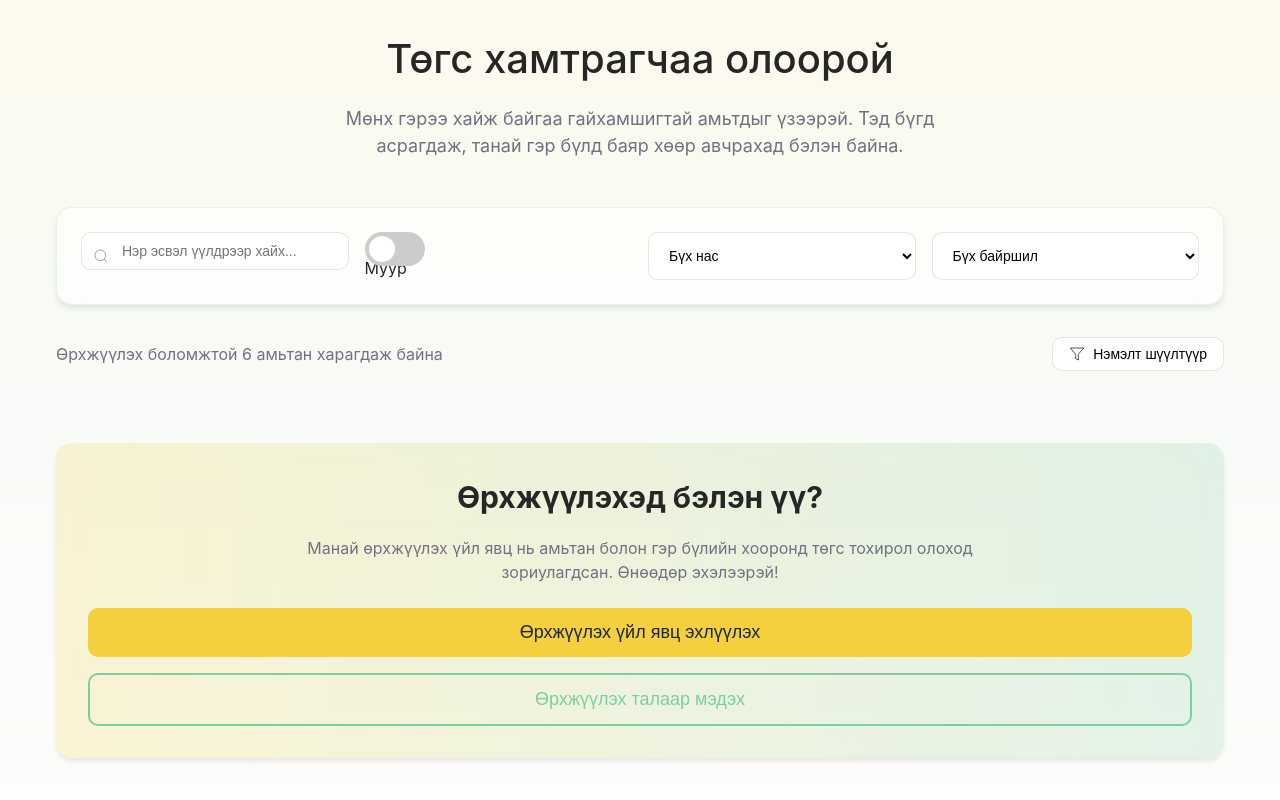
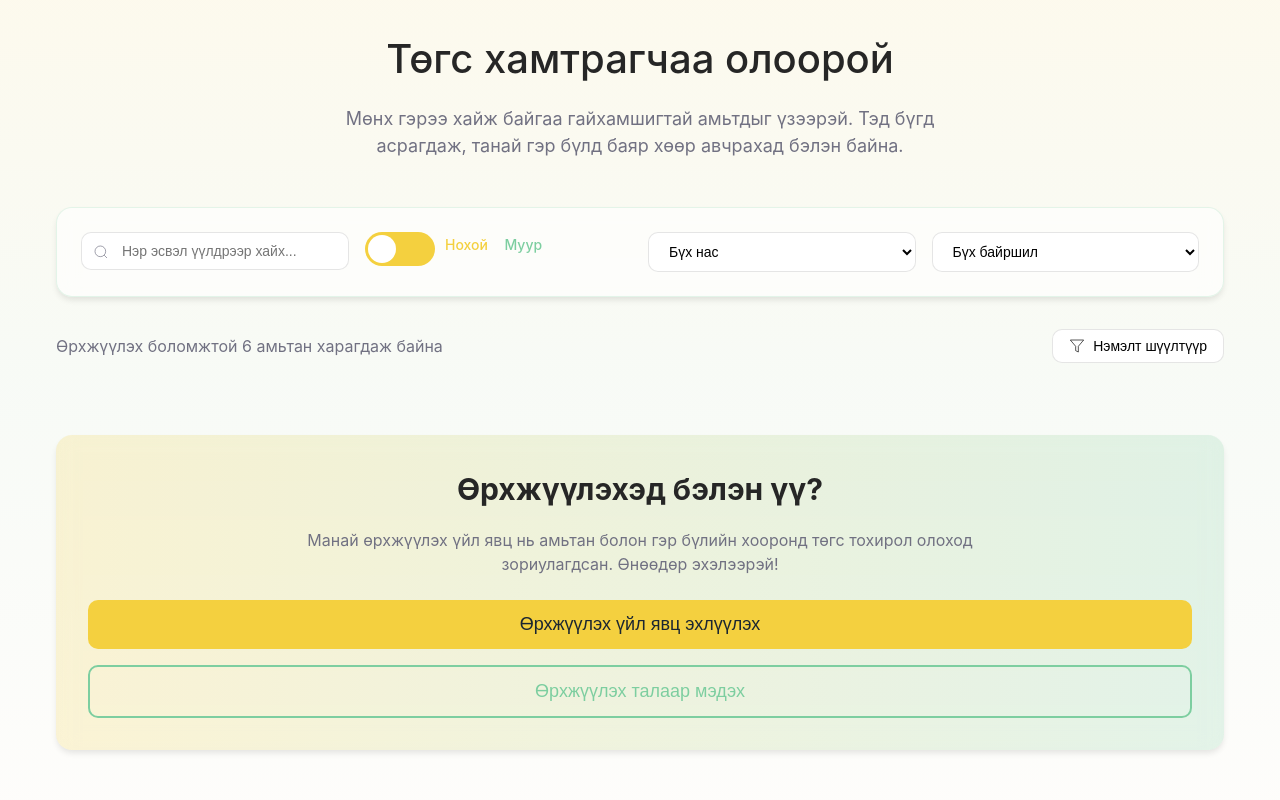
Before and after one commit to enxlun/PET-CARE, a plain HTML site: page urchleh/urchleh.html in a window 1280 px wide. Shown: the part 2541-3341 px from the top of the page. Drawn offline with Linux system fonts and the light colour scheme; files whose address does not match are found by name.

Commit message:
urhcleh minor fixes

```diff
--- a/urchleh/pet-list.js
+++ b/urchleh/pet-list.js
@@ -133,3 +133,11 @@ document.getElementById('locationFilter').addEventListener('change', filterPets)
 
 // Initial render
 renderPets();
+
+// --- TYPE SWITCH LOGIC ---
+const typeSwitch = document.getElementById("mySwitch");
+
+typeSwitch.addEventListener("change", () => {
+    const typeFilterValue = typeSwitch.checked ? "Муур" : "Нохой";
+    filterPets(typeFilterValue);
+});
--- a/urchleh/urchleh.css
+++ b/urchleh/urchleh.css
@@ -347,82 +347,63 @@ input[type="text"] {
 
 
 /*<-- switch --> */
-/* Basic switch container */
+/* New Improved Switch */
 .switch {
   position: relative;
+  width: 70px;
+  height: 34px;
   display: inline-block;
-  width: 60px; /* Adjust as needed */
-  height: 34px; /* Adjust as needed */
 }
 
-/* Hide default checkbox */
 .switch input {
   opacity: 0;
   width: 0;
   height: 0;
 }
 
-/* The slider/thumb */
 .slider {
   position: absolute;
   cursor: pointer;
-  top: 0;
-  left: 0;
-  right: 0;
-  bottom: 0;
-  background-color: #ccc;
-  transition: 0.4s;
-}
-
-.slider.round {
+  inset: 0;
+  background-color: #F4D03F; /* DOG (default) */
   border-radius: 34px;
+  transition: 0.4s ease;
 }
 
 .slider:before {
   position: absolute;
   content: "";
-  height: 26px;
-  width: 26px;
-  left: 4px;
-  bottom: 4px;
+  height: 28px;
+  width: 28px;
+  left: 3px;
+  bottom: 3px;
   background-color: white;
-  transition: 0.4s;
-  border-radius: 50%; /* For round thumb */
+  transition: 0.4s ease;
+  border-radius: 50%;
 }
 
-/* When checked, change background and move thumb */
+/* CAT mode */
 input:checked + .slider {
-  background-color: #2196F3;
+  background-color: #7DCEA0; /* Green for cat */
 }
 
 input:checked + .slider:before {
-  transform: translateX(26px); /* Move thumb to the right */
+  transform: translateX(36px);
 }
 
-/* Text styling and visibility */
-.switch-text {
-  position: absolute;
-  top: 50%;
-  transform: translateY(-50%);
+/* Labels */
+.switch-label {
   font-size: 14px;
-  color: white;
-  transition: opacity 0.4s;
+  margin: 0 6px;
+  font-weight: 500;
+  color: #777;
+  user-select: none;
 }
 
-.switch-text.on {
-  left: 8px; /* Position "On" text */
-  opacity: 0; /* Hidden by default */
+.dog-label {
+  color: #F4D03F;
 }
 
-.switch-text.off {
-  right: 8px; /* Position "Off" text */
-  opacity: 1; /* Visible by default */
+.cat-label {
+  color: #7DCEA0;
 }
-
-input:checked ~ .switch-text.on {
-  opacity: 1; /* Show "On" text when checked */
-}
-
-input:checked ~ .switch-text.off {
-  opacity: 0; /* Hide "Off" text when checked */
-}
--- a/urchleh/urchleh.html
+++ b/urchleh/urchleh.html
@@ -7,9 +7,11 @@
     <link rel="stylesheet" href="urchleh.css">
     <script src="comp/header.js"></script>
     <script src="urchleh/pet-list.js"></script>
+    <script src="styles.js"></script>
 </head>
 <body>
     <site-header></site-header>
+
     <div class="adopt-page">
         <div class="container">
             <!-- Page Header -->
@@ -32,10 +34,11 @@
                         <label class="switch">
                             <input type="checkbox" id="mySwitch">
                             <span class="slider round"></span>
-                            <span class="Nohoi">Нохой</span>
-                            <span class="Muur">Муур</span>
                         </label>
+                        <span class="switch-label dog-label">Нохой</span>
+                        <span class="switch-label cat-label">Муур</span>
                     </div>
+
                     <select id="ageFilter">
                         <option value="all">Бүх нас</option>
                         <option value="young">2-оос доош нас</option>
```
Also changed, not shown: urchleh/filter.js (deleted).
